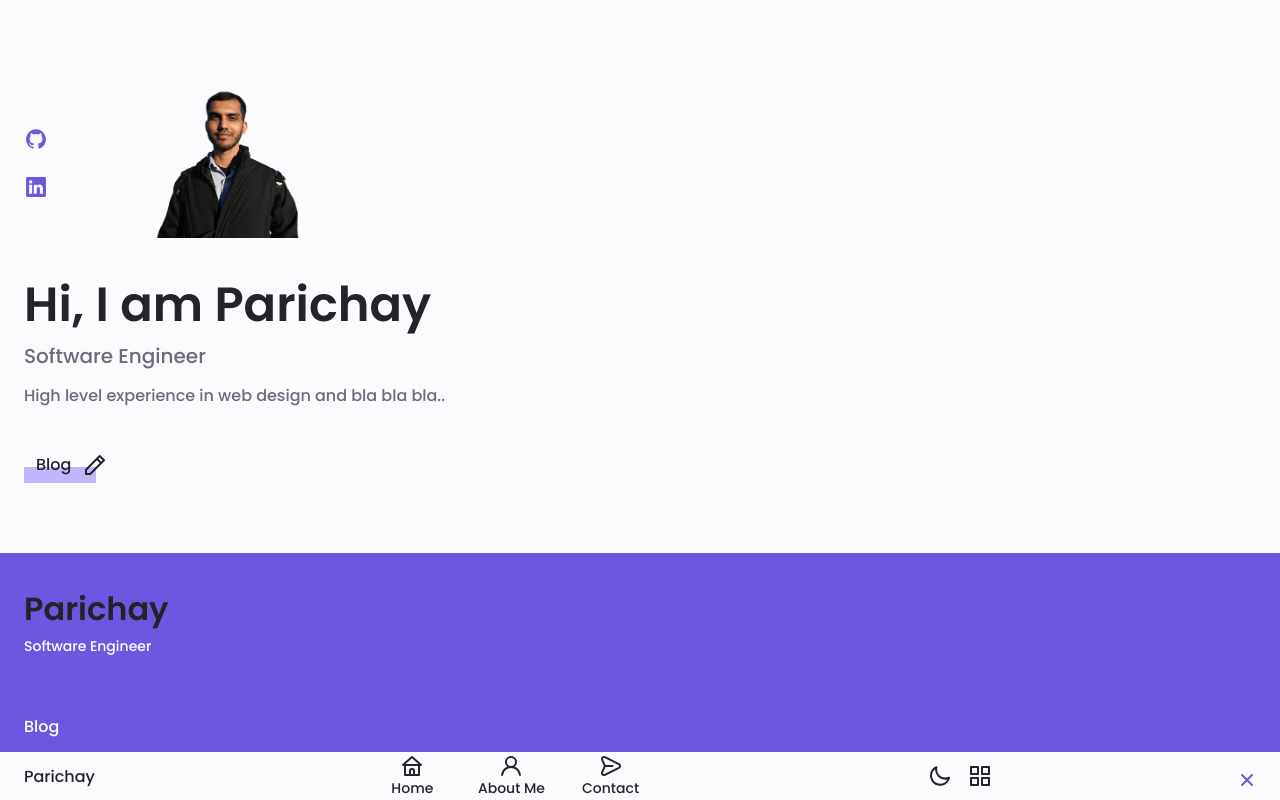
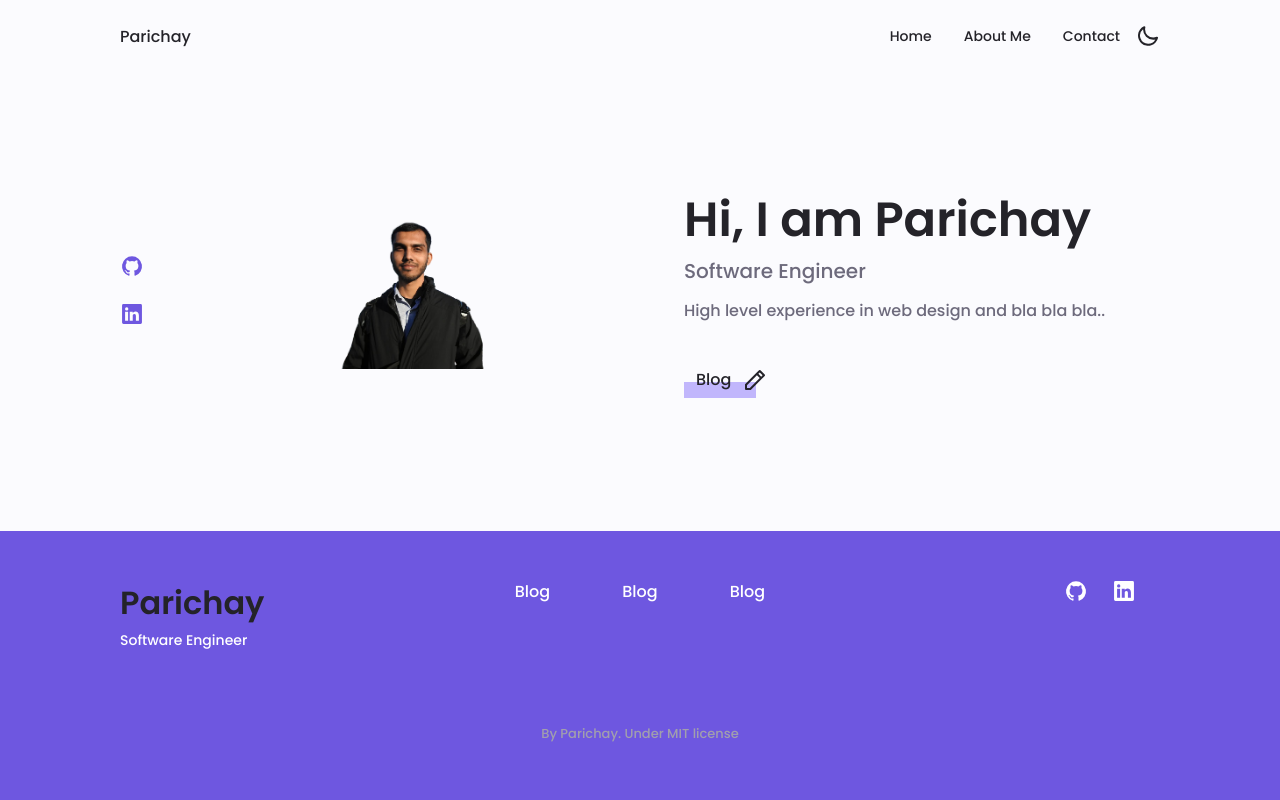
Before and after one commit to baymac/baymac.io, a Next.js app: page / in a window 1280 px wide. Shown: the top 800 px of the page. Built offline with nearby package versions, Linux system fonts and the light colour scheme.

Commit message:
Add responsiveness

```diff
--- a/components/Root/Main.js
+++ b/components/Root/Main.js
@@ -7,7 +7,7 @@ import Link from "next/link";
 
 export default function Main() {
   return (
-    <main className={cn(mainStyles.home, mainStyles.section)} id="home">
+    <main className={cn(mainStyles.main, mainStyles.section)} id="home">
       <div
         className={cn(
           mainStyles.home__container,
@@ -36,7 +36,7 @@ export default function Main() {
             <Image
               priority
               src="/images/profile.png"
-              className={mainStyles.borderCircle}
+              className={mainStyles.profileImage}
               height={150}
               width={150}
               alt={"Parichay"}
--- a/components/Root/Nav.js
+++ b/components/Root/Nav.js
@@ -45,7 +45,7 @@ export default function Nav({ darkMode, setDarkMode }) {
           })}
           id="nav-menu"
         >
-          <ul className={cn(styles.nav__list, rootStyles.grid)}>
+          <ul className={cn(rootStyles.grid, styles.nav__list)}>
             {NavMenuItems.map((NavMenuItem) => (
               <li className="nav__item" key={NavMenuItem.label}>
                 <a
--- a/components/Root/Root.js
+++ b/components/Root/Root.js
@@ -2,6 +2,7 @@ import Head from "next/head";
 import Footer from "./Footer";
 import Main from "./Main";
 import Nav from "./Nav";
+import styles from "./root.module.css";
 import { useState, useEffect } from "react";
 
 export default function Root() {
@@ -25,7 +26,7 @@ export default function Root() {
   }, [darkMode]);
 
   return (
-    <>
+    <div className={styles.root}>
       <Head>
         <link rel="icon" href="/favicon.ico" />
         <meta
@@ -36,6 +37,6 @@ export default function Root() {
       <Nav darkMode={darkMode} setDarkMode={setDarkMode} />
       <Main />
       <Footer />
-    </>
+    </div>
   );
 }
--- a/components/Root/footer.module.css
+++ b/components/Root/footer.module.css
@@ -1,5 +1,5 @@
 .footer {
-  /* padding-top: 2rem; */
+  padding-top: 2rem;
 }
 
 .footer__container {
@@ -52,3 +52,39 @@
 .footer__social_icon {
   color: #fff;
 }
+
+@media screen and (min-width: 568px) {
+  .footer__container {
+    padding: 0 1rem;
+  }
+}
+
+@media screen and (min-width: 768px) {
+  .footer {
+    width: 100%;
+    position: fixed;
+    bottom: 0;
+  }
+  .footer__container {
+    grid-template-columns: repeat(3, 1fr);
+
+    padding: 0 6rem;
+  }
+
+  .footer__bg {
+    padding: 3rem 0 3.5rem;
+  }
+  .footer__links {
+    flex-direction: row;
+    column-gap: 2rem;
+    justify-content: space-evenly;
+  }
+
+  .footer__social {
+    justify-self: flex-end;
+  }
+
+  .footer__copy {
+    margin-top: 4.5rem;
+  }
+}
--- a/components/Root/main.module.css
+++ b/components/Root/main.module.css
@@ -91,3 +91,45 @@
 .blogButton:focus::after {
   transform: scale(1.32, 2.1);
 }
+
+@media screen and (max-width: 350px) {
+  .home__content {
+    grid-template-columns: 0.25rem 3fr;
+  }
+}
+
+@media screen and (min-width: 568px) {
+  .home__content {
+    grid-template-columns: max-content 1fr 1fr;
+  }
+  .home__data {
+    grid-column: initial;
+  }
+}
+
+@media screen and (min-width: 768px) {
+  .container {
+    margin-left: auto;
+    margin-right: auto;
+  }
+
+  .section {
+    padding: 6rem;
+  }
+
+  .section__subtitle {
+    margin-bottom: 4rem;
+  }
+
+  .home__container {
+    row-gap: 5rem;
+  }
+  .home__content {
+    padding-top: 5.5rem;
+    column-gap: 2rem;
+  }
+  .home__img {
+    display: flex;
+    justify-content: center;
+  }
+}
--- a/components/Root/nav.module.css
+++ b/components/Root/nav.module.css
@@ -1,5 +1,5 @@
 .nav {
-  max-width: 968px;
+  min-width: 100wh;
   height: var(--header-height);
   display: flex;
   justify-content: space-between;
@@ -86,3 +86,39 @@
 .show_menu {
   bottom: 0;
 }
+
+@media screen and (max-width: 350px) {
+  .nav__menu {
+    padding: 2rem 0.25rem 4rem;
+  }
+
+  .nav__list {
+    column-gap: 0;
+  }
+}
+
+@media screen and (min-width: 768px) {
+  .nav {
+    height: calc(var(--header-height) + 1.5rem);
+    column-gap: 1rem;
+  }
+
+  .nav__icon,
+  .nav__close,
+  .nav__toggle {
+    display: none;
+  }
+
+  .nav__list {
+    display: flex;
+    column-gap: 2rem;
+  }
+
+  .nav__menu {
+    margin-left: auto;
+  }
+
+  .changeTheme {
+    margin: 0;
+  }
+}
--- a/components/Root/root.module.css
+++ b/components/Root/root.module.css
@@ -1,5 +1,9 @@
+.root {
+  min-height: 100vh;
+}
+
 .container {
-  max-width: 768px;
+  max-width: 100%;
   margin-left: var(--mb-1-5);
   margin-right: var(--mb-1-5);
 }
@@ -17,3 +21,18 @@
   z-index: var(--z-fixed);
   background-color: var(--body-color);
 }
+
+@media screen and (max-width: 350px) {
+  .container {
+    margin-left: var(--mb-1);
+    margin-right: var(--mb-1);
+  }
+}
+
+@media screen and (min-width: 768px) {
+  .header {
+    top: 0;
+    bottom: initial;
+    padding: 0 6rem;
+  }
+}
--- a/styles/global.css
+++ b/styles/global.css
@@ -103,6 +103,7 @@ body {
   font-size: var(--normail-font-size);
   background-color: var(--body-color);
   color: var(--text-color);
+  height: 100vh;
 }
 
 h1,
@@ -142,9 +143,8 @@ img {
   background-color: var(--text-color-light);
 }
 
-/*==================== MEDIA QUERIES ====================*/
-/* For small devices */
-
-/* For medium devices */
-
-/* For large devices */
+@media screen and (min-width: 768px) {
+  body {
+    margin: 0;
+  }
+}
```
